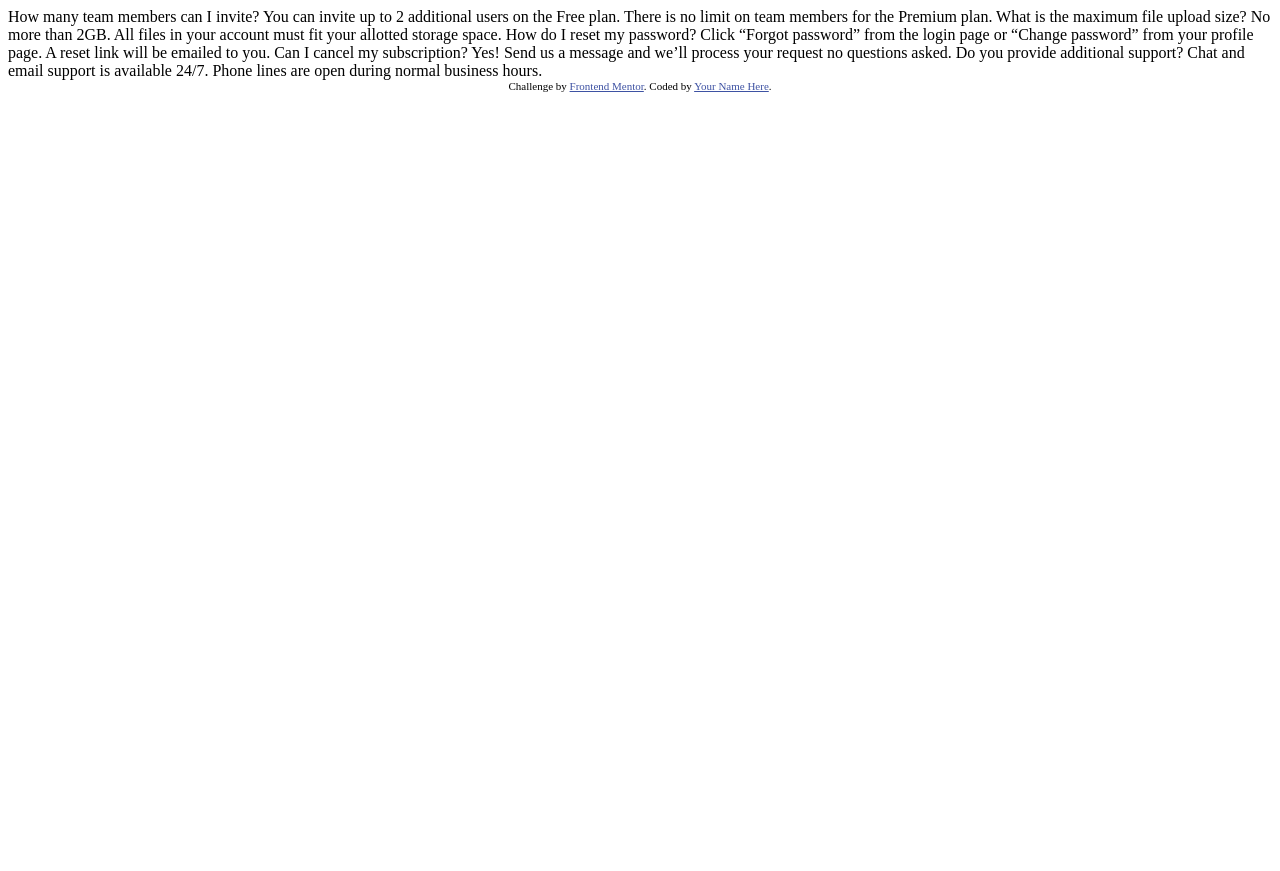
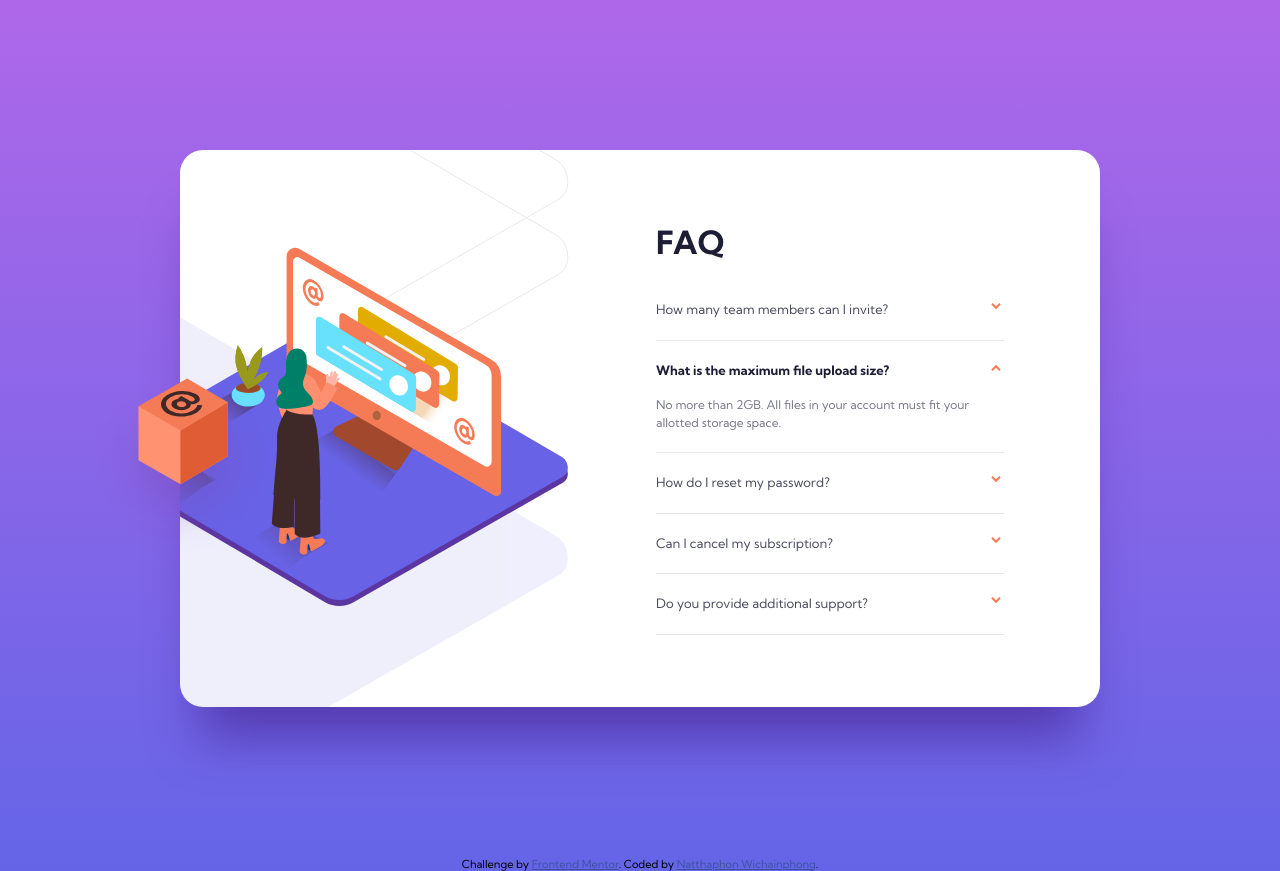
Before and after one commit to klaosiroth/faq-accordion-card, a plain HTML site: page index.html in a window 1280 px wide. Before the commit the page ends 800 px from the top, so only its background shows below. Drawn offline with Linux system fonts and the light colour scheme.

Commit message:
completed without using javascript

```diff
--- a/index.html
+++ b/index.html
@@ -8,6 +8,8 @@
 
   <title>Frontend Mentor | FAQ Accordion Card</title>
 
+  <link rel="stylesheet" href="style.css">
+
   <!-- Feel free to remove these styles or customise in your own stylesheet 👍 -->
   <style>
     .attribution { font-size: 11px; text-align: center; }
@@ -15,26 +17,62 @@
   </style>
 </head>
 <body>
-  How many team members can I invite?
-  You can invite up to 2 additional users on the Free plan. There is no limit on
-  team members for the Premium plan.
-
-  What is the maximum file upload size?
-  No more than 2GB. All files in your account must fit your allotted storage space.
-
-  How do I reset my password?
-  Click “Forgot password” from the login page or “Change password” from your profile page.
-  A reset link will be emailed to you.
-
-  Can I cancel my subscription?
-  Yes! Send us a message and we’ll process your request no questions asked.
-
-  Do you provide additional support?
-  Chat and email support is available 24/7. Phone lines are open during normal business hours.
+  <div class="card">
+    <div class="card__image">
+      <div class="card__image--wrapper">
+        <picture>
+          <source media="(min-width: 992px)" srcset="./images/illustration-woman-online-desktop.svg">
+          <img src="./images/illustration-woman-online-mobile.svg" alt="illustration woman online">
+        </picture>
+        <picture>
+          <source media="(min-width: 992px)" srcset="./images/bg-pattern-desktop.svg">
+          <img src="./images/bg-pattern-mobile.svg" alt="background pattern">
+        </picture>
+      </div>
+      <img src="./images/illustration-box-desktop.svg" alt="image box" class="card__image--box">
+    </div>
+    <div class="card__accordion">
+      <h2 class="card__title">FAQ</h2>
+      <div class="accordion">
+        <details class="accordion__item">
+          <summary class="accordion__header">How many team members can I invite?</summary>
+          <div class="accordion__panel" role="textbox">
+            <p>You can invite up to 2 additional users on the Free plan. There is no limit on
+              team members for the Premium plan.</p>
+          </div>
+        </details>
+        <details class="accordion__item" open>
+          <summary class="accordion__header">What is the maximum file upload size?</summary>
+          <div class="accordion__panel" role="textbox">
+            <p>No more than 2GB. All files in your account must fit your allotted storage space.</p>
+          </div>
+        </details>
+        <details class="accordion__item">
+          <summary class="accordion__header">How do I reset my password?</summary>
+          <div class="accordion__panel" role="textbox">
+            <p>Click “Forgot password” from the login page or “Change password” from your profile page.
+              A reset link will be emailed to you.</p>
+          </div>
+        </details>
+        <details class="accordion__item">
+          <summary class="accordion__header">Can I cancel my subscription?</summary>
+          <div class="accordion__panel" role="textbox">
+            <p>Yes! Send us a message and we’ll process your request no questions asked.</p>
+          </div>
+        </details>
+        <details class="accordion__item">
+          <summary class="accordion__header">Do you provide additional support?</summary>
+          <div class="accordion__panel" role="textbox">
+            <p>Chat and email support is available 24/7. Phone lines are open during normal business hours.</p>
+          </div>
+        </details>
+      </div>
+    </div>
+  </div>
 
   <div class="attribution">
     Challenge by <a href="https://www.frontendmentor.io?ref=challenge" target="_blank">Frontend Mentor</a>.
-    Coded by <a href="#">Your Name Here</a>.
+    Coded by <a href="#">Natthaphon Wichainphong</a>.
   </div>
 </body>
 </html>
--- /dev/null
+++ b/style.css
@@ -0,0 +1,176 @@
+@import url("https://fonts.googleapis.com/css2?family=Kumbh+Sans:wght@400;700&display=swap");
+:root {
+  --very-dark-desaturated-blue: hsl(238, 29%, 16%);
+  --very-dark-grayish-blue: hsl(237, 12%, 33%);
+  --dark-grayish-blue: hsl(240, 6%, 50%);
+  --light-grayish-blue: hsl(240, 5%, 91%);
+  --soft-violet: hsl(273, 75%, 66%);
+  --soft-blue: hsl(240, 73%, 65%);
+  --soft-red: hsl(14, 88%, 65%);
+}
+
+html {
+  box-sizing: border-box;
+  font-family: 'Kumbh Sans', sans-serif;
+  font-size: 100%;
+}
+
+*,
+*::before,
+*::after {
+  box-sizing: inherit;
+  margin: 0;
+  padding: 0;
+}
+
+body {
+  font-size: 12px;
+  background: linear-gradient(var(--soft-violet), var(--soft-blue));
+  min-height: 100vh;
+  display: flex;
+  align-items: center;
+  justify-content: center;
+  flex-direction: column;
+}
+
+.card {
+  width: 100%;
+  background-color: #fff;
+  border-radius: 23px;
+  margin: 150px auto;
+  box-shadow: 0px 50px 50px -20px rgba(53, 18, 122, 0.5);
+}
+
+.card__image {
+  position: relative;
+}
+
+.card__image--wrapper {
+  position: relative;
+}
+
+.card__image--wrapper picture {
+  position: absolute;
+}
+
+.card__title {
+  color: var(--very-dark-desaturated-blue);
+  font-size: 2.66667em;
+  margin-bottom: 1.125rem;
+}
+
+.accordion {
+  position: relative;
+}
+
+.accordion__item {
+  padding: 0.25rem 0;
+  border-bottom: 1px solid var(--light-grayish-blue);
+}
+
+.accordion__header {
+  position: relative;
+  font-size: 1.0833333em;
+  line-height: 1.5;
+  vertical-align: bottom;
+  color: var(--very-dark-grayish-blue);
+  padding: 1rem 0;
+  padding-right: 1rem;
+  list-style-type: none;
+  transition: color 0.1s;
+  cursor: pointer;
+  /* remember to define focus styles! */
+  outline: 0;
+}
+
+.accordion__header::before {
+  content: "";
+  background: url(../images/icon-arrow-down.svg) no-repeat center;
+  position: absolute;
+  right: 0.1em;
+  height: 1em;
+  width: 1em;
+  transition: transform 0.1s;
+}
+
+.accordion__header:hover, .accordion__header:focus {
+  color: var(--soft-red) !important;
+}
+
+.accordion__item[open] .accordion__header {
+  color: var(--very-dark-desaturated-blue);
+  font-weight: 700;
+}
+
+.accordion__item[open] .accordion__header::before {
+  transform: rotate(180deg);
+}
+
+.accordion__panel {
+  padding-bottom: 1rem;
+}
+
+.accordion__panel p {
+  color: var(--dark-grayish-blue);
+  line-height: 1.5;
+}
+
+@media (max-width: 991.98px) {
+  .card {
+    max-width: 327px;
+  }
+  .card__image {
+    min-height: 100px;
+  }
+  .card__image--wrapper picture:nth-of-type(1) {
+    top: -108px;
+    left: 50%;
+    transform: translateX(-56%);
+  }
+  .card__image--wrapper picture:nth-of-type(2) {
+    top: 0;
+    left: 50%;
+    transform: translateX(-50%);
+  }
+  .card__image--box {
+    display: none;
+  }
+  .card__accordion {
+    padding: 3rem 1.5rem;
+  }
+  .card__title {
+    text-align: center;
+  }
+}
+
+@media (min-width: 992px) {
+  .card {
+    max-width: 920px;
+    display: grid;
+    grid-template-columns: repeat(2, 1fr);
+  }
+  .card__image--wrapper {
+    display: flex;
+    align-items: center;
+    height: 100%;
+    overflow: hidden;
+  }
+  .card__image--wrapper picture:nth-of-type(1) {
+    position: relative;
+    margin-left: -84px;
+    z-index: 1;
+  }
+  .card__image--wrapper picture:nth-of-type(2) {
+    transform: translate(-59.75%, -7.5%);
+  }
+  .card__image--box {
+    position: absolute;
+    top: 50%;
+    left: -50%;
+    transform: translate(72%, -28%);
+    z-index: 1;
+  }
+  .card__accordion {
+    padding: 72px 96px 72px 16px;
+  }
+}
```
